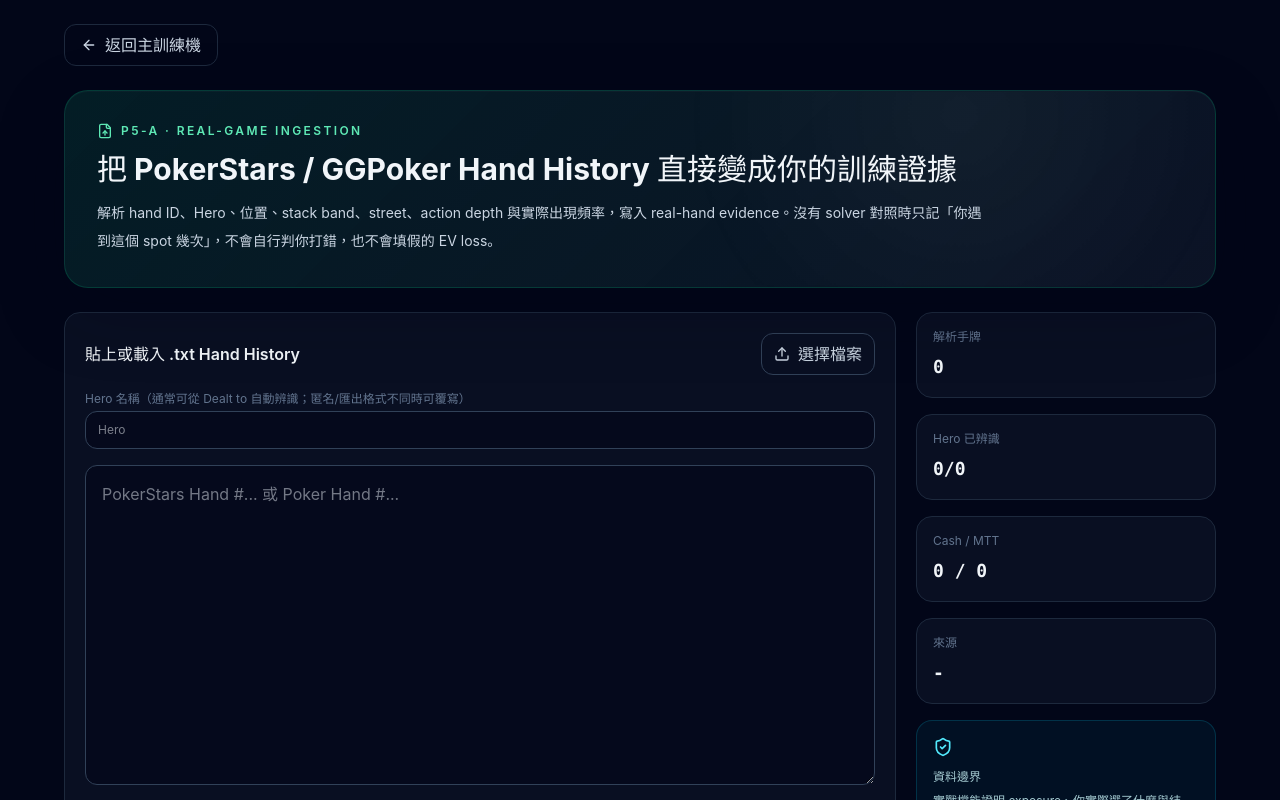
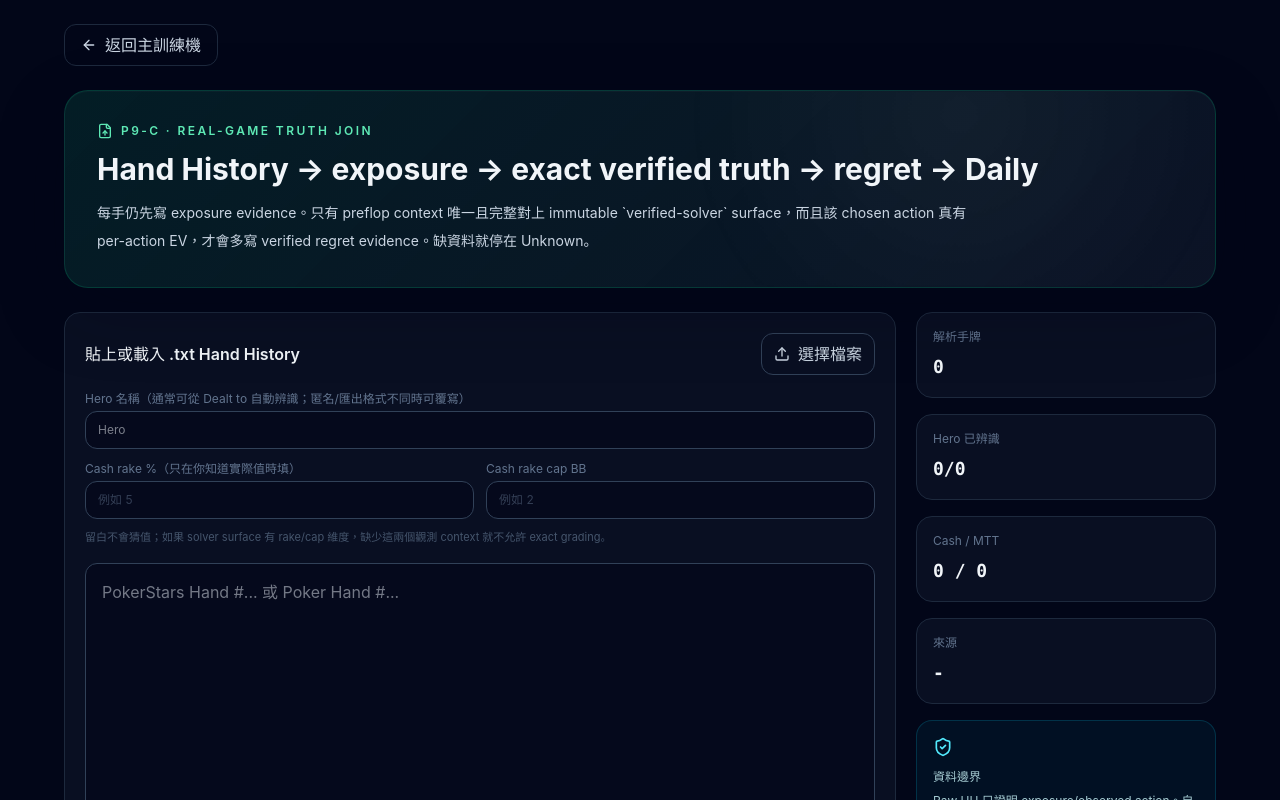
Before and after one commit to linwuyen/poker-coach-pro, a React (Vite) app: page / in a window 1280 px wide. Both pictures are taken after a click on the button "匯入 HH". Shown: the top 800 px of the page. Built offline with nearby package versions, Linux system fonts and the light colour scheme.

Commit message:
Connect HH import to strict verified leak grading

```diff
--- a/src/features/analysis/HandHistoryImporter.tsx
+++ b/src/features/analysis/HandHistoryImporter.tsx
@@ -1,9 +1,12 @@
 import { ChangeEvent, useRef, useState } from 'react';
 import { ArrowLeft, FileUp, ShieldCheck, Upload, WandSparkles } from 'lucide-react';
 import { importHandHistoryText, parseHandHistoryText } from '../../real-game/handHistory';
+import { buildVerifiedLeakEvidence } from '../../real-game/leakPipeline';
+import { STRATEGY_PROFILES_V2, StrategyProfile, mergeImmutableProfiles } from '../../strategy-engine-v2';
 import { loadHistory, saveHistory } from '../../utils/history';
 
 const IMPORTED_HAND_IDS_KEY = 'poker_imported_hand_ids_v1';
+const CUSTOM_PROFILES_KEY = 'poker_strategy_profiles_v2';
 
 function loadImportedIds(): string[] {
   try {
@@ -16,10 +19,26 @@
   localStorage.setItem(IMPORTED_HAND_IDS_KEY, JSON.stringify([...new Set(ids)].slice(-100000)));
 }
 
+function loadCustomProfiles(): StrategyProfile[] {
+  try {
+    const parsed = JSON.parse(localStorage.getItem(CUSTOM_PROFILES_KEY) || '[]');
+    return Array.isArray(parsed) ? parsed : [];
+  } catch { return []; }
+}
+
+function optionalNumber(value: string): number | undefined {
+  if (!value.trim()) return undefined;
+  const parsed = Number(value);
+  return Number.isFinite(parsed) ? parsed : undefined;
+}
+
 export function HandHistoryImporter({ onExit }: { onExit: () => void }) {
   const [text, setText] = useState('');
   const [heroName, setHeroName] = useState('');
+  const [rakePercent, setRakePercent] = useState('');
+  const [rakeCapBB, setRakeCapBB] = useState('');
   const [message, setMessage] = useState('');
+  const [gradingSummary, setGradingSummary] = useState('');
   const [preview, setPreview] = useState<ReturnType<typeof parseHandHistoryText>>([]);
   const fileRef = useRef<HTMLInputElement>(null);
 
@@ -37,11 +56,13 @@
 
   const importNow = () => {
     try {
+      const importedAt = Date.now();
       const importedIds = loadImportedIds();
       const result = importHandHistoryText(text, {
         heroName: heroName || undefined,
         alreadyImportedIds: importedIds,
-        batchId: `hh-${Date.now()}`,
+        batchId: `hh-${importedAt}`,
+        importedAt,
       });
       if (!result.hands.length && result.skippedHandIds.length) {
         setMessage(`沒有新增手牌；${result.skippedHandIds.length} 手牌已匯入過。`);
@@ -52,10 +73,20 @@
         setMessage('已解析手牌，但找不到 Hero。請輸入 Hero 名稱後再匯入。');
         return;
       }
+      const profiles = mergeImmutableProfiles(STRATEGY_PROFILES_V2, loadCustomProfiles());
+      const graded = buildVerifiedLeakEvidence(result.hands, profiles, {
+        importedAt,
+        rakePercent: optionalNumber(rakePercent),
+        rakeCapBB: optionalNumber(rakeCapBB),
+      });
       const current = loadHistory();
-      saveHistory([...current, ...result.history]);
+      saveHistory([...current, ...result.history, ...graded.history]);
       saveImportedIds([...importedIds, ...result.parsedHandIds]);
       setPreview(result.hands);
+      const totalLoss = graded.findings.reduce((sum, finding) => sum + finding.totalEvLossBB, 0);
+      setGradingSummary(graded.gradedDecisions
+        ? `Verified grading：${graded.gradedDecisions}/${graded.heroDecisions} 個 Hero preflop decisions 有 exact solver+EV；觀測 regret 合計 ${totalLoss.toFixed(3)}BB。`
+        : `Verified grading：0/${graded.heroDecisions}。沒有唯一 exact verified surface + chosen-action EV 的 decision 保持 exposure-only。Postflop HH 目前也不會用 preflop profile 硬套。`);
       setMessage(`已匯入 ${result.hands.length} 手牌 → ${result.contexts} 個實戰 context evidence${result.skippedHandIds.length ? `；跳過 ${result.skippedHandIds.length} 個重複 hand ID` : ''}。`);
     } catch (error) {
       setMessage(error instanceof Error ? error.message : '匯入失敗');
@@ -77,13 +108,13 @@
   const cash = preview.filter(hand => hand.format === 'Cash').length;
   const mtt = preview.filter(hand => hand.format === 'MTT').length;
 
-  return <div className="min-h-screen bg-slate-950 px-4 py-6 text-slate-100 md:px-8">
+  return <div data-testid="hand-history-lab" className="min-h-screen bg-slate-950 px-4 py-6 text-slate-100 md:px-8">
     <div className="mx-auto max-w-6xl">
       <button type="button" onClick={onExit} className="pc-interactive flex items-center gap-2 rounded-xl border border-slate-800 px-4 py-2 text-sm text-slate-300"><ArrowLeft className="h-4 w-4" />返回主訓練機</button>
       <section className="pc-hero-glow mt-6 rounded-3xl border border-emerald-500/20 bg-[linear-gradient(135deg,rgba(16,185,129,0.13),rgba(15,23,42,0.78))] p-6 md:p-8">
-        <div className="flex items-center gap-2 text-xs font-semibold uppercase tracking-[0.2em] text-emerald-300"><FileUp className="h-4 w-4" />P5-A · Real-game ingestion</div>
-        <h1 className="mt-3 text-3xl font-bold">把 PokerStars / GGPoker Hand History 直接變成你的訓練證據</h1>
-        <p className="mt-3 max-w-4xl text-sm leading-7 text-slate-300">解析 hand ID、Hero、位置、stack band、street、action depth 與實際出現頻率，寫入 real-hand evidence。沒有 solver 對照時只記「你遇到這個 spot 幾次」，不會自行判你打錯，也不會填假的 EV loss。</p>
+        <div className="flex items-center gap-2 text-xs font-semibold uppercase tracking-[0.2em] text-emerald-300"><FileUp className="h-4 w-4" />P9-C · Real-game truth join</div>
+        <h1 className="mt-3 text-3xl font-bold">Hand History → exposure → exact verified truth → regret → Daily</h1>
+        <p className="mt-3 max-w-4xl text-sm leading-7 text-slate-300">每手仍先寫 exposure evidence。只有 preflop context 唯一且完整對上 immutable `verified-solver` surface，而且該 chosen action 真有 per-action EV，才會多寫 verified regret evidence。缺資料就停在 Unknown。</p>
       </section>
 
       <section className="mt-6 grid gap-5 lg:grid-cols-[1fr_300px]">
@@ -91,9 +122,15 @@
           <div className="flex flex-wrap items-center justify-between gap-3"><h2 className="font-semibold">貼上或載入 .txt Hand History</h2><button type="button" onClick={() => fileRef.current?.click()} className="flex items-center gap-2 rounded-xl border border-slate-700 px-3 py-2 text-xs font-semibold text-slate-300"><Upload className="h-4 w-4" />選擇檔案</button></div>
           <input ref={fileRef} type="file" accept=".txt,text/plain" multiple className="hidden" onChange={loadFiles} />
           <label className="mt-4 block text-xs text-slate-500">Hero 名稱（通常可從 Dealt to 自動辨識；匿名/匯出格式不同時可覆寫）<input data-testid="hh-hero" value={heroName} onChange={event => setHeroName(event.target.value)} className="mt-1 w-full rounded-xl border border-slate-700 bg-slate-950/60 px-3 py-2.5 text-sm text-slate-100" placeholder="Hero" /></label>
+          <div className="mt-3 grid gap-3 sm:grid-cols-2">
+            <label className="text-xs text-slate-500">Cash rake %（只在你知道實際值時填）<input data-testid="hh-rake" type="number" min="0" step="0.1" value={rakePercent} onChange={event => setRakePercent(event.target.value)} className="mt-1 w-full rounded-xl border border-slate-700 bg-slate-950/60 px-3 py-2.5 text-sm" placeholder="例如 5" /></label>
+            <label className="text-xs text-slate-500">Cash rake cap BB<input data-testid="hh-rake-cap" type="number" min="0" step="0.1" value={rakeCapBB} onChange={event => setRakeCapBB(event.target.value)} className="mt-1 w-full rounded-xl border border-slate-700 bg-slate-950/60 px-3 py-2.5 text-sm" placeholder="例如 2" /></label>
+          </div>
+          <p className="mt-2 text-[11px] leading-5 text-slate-600">留白不會猜值；如果 solver surface 有 rake/cap 維度，缺少這兩個觀測 context 就不允許 exact grading。</p>
           <textarea data-testid="hh-text" value={text} onChange={event => setText(event.target.value)} className="mt-4 min-h-80 w-full rounded-xl border border-slate-700 bg-slate-950/60 p-4 font-mono text-xs leading-5 text-slate-200 outline-none focus:border-emerald-500" placeholder="PokerStars Hand #... 或 Poker Hand #..." />
           <div className="mt-4 flex flex-wrap gap-2"><button data-testid="hh-preview" type="button" onClick={() => inspect()} className="flex items-center gap-2 rounded-xl border border-slate-700 px-4 py-2.5 text-sm font-semibold"><WandSparkles className="h-4 w-4" />先解析</button><button data-testid="hh-import" type="button" onClick={importNow} disabled={!text.trim()} className="rounded-xl bg-emerald-500 px-5 py-2.5 text-sm font-bold text-emerald-950 disabled:opacity-40">解析並匯入 History</button></div>
           {message && <div data-testid="hh-message" className="mt-4 rounded-xl border border-emerald-500/15 bg-emerald-500/6 px-4 py-3 text-sm text-emerald-100">{message}</div>}
+          {gradingSummary && <div data-testid="hh-grading-summary" className="mt-3 rounded-xl border border-blue-500/15 bg-blue-500/6 px-4 py-3 text-sm leading-6 text-blue-100">{gradingSummary}</div>}
         </div>
 
         <aside className="space-y-4">
@@ -101,7 +138,7 @@
           <Metric label="Hero 已辨識" value={`${heroDetected}/${preview.length}`} />
           <Metric label="Cash / MTT" value={`${cash} / ${mtt}`} />
           <Metric label="來源" value={sources.join(' / ') || '-'} />
-          <div className="rounded-2xl border border-cyan-500/20 bg-cyan-500/6 p-4 text-xs leading-6 text-cyan-100/80"><ShieldCheck className="mb-2 h-5 w-5 text-cyan-300" /><b>資料邊界</b><br />實戰檔能證明 exposure、你實際選了什麼與結果；它本身不能證明策略是否 GTO。只有後續匹配 verified solver / exact math evidence，才會產生可報告的 regret。</div>
+          <div className="rounded-2xl border border-cyan-500/20 bg-cyan-500/6 p-4 text-xs leading-6 text-cyan-100/80"><ShieldCheck className="mb-2 h-5 w-5 text-cyan-300" /><b>資料邊界</b><br />Raw HH 只證明 exposure/observed action。自動 regret 必須 exact-match verified surface；目前自動 join 僅支援 Strategy Engine v2 可完整表達的 preflop nodes。Postflop board/action tree 未完整建模前保持 Unsupported。</div>
         </aside>
       </section>
 
```
